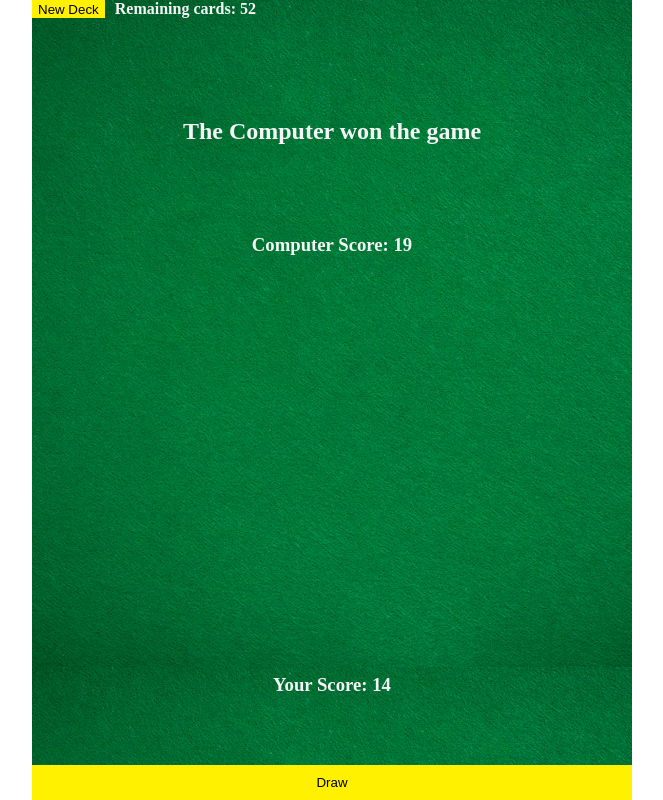
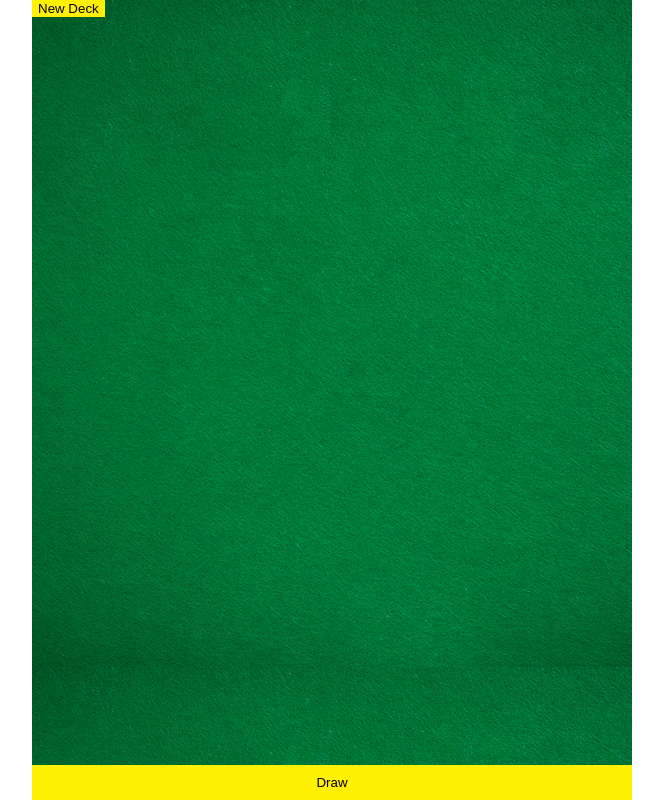
Before and after one commit to joshuaombasa/deckofcardsapiPOKER, a plain HTML site: page index.html in a window 1280 px wide. Shown: the whole page, without its empty margins (308-971 px from the left). Drawn offline with Linux system fonts and the light colour scheme.

Commit message:
updated markup

```diff
--- a/index.html
+++ b/index.html
@@ -11,15 +11,15 @@
     <div class="container" id="container">
         <nav class="nav-section">
             <button class="new-deck-btn" id="new-deck-btn">New Deck</button>
-            <h4 class="remaining-cards" id="remaining-cards">Remaining cards: 52</h4>
+            <h4 class="remaining-cards" id="remaining-cards"></h4>
         </nav>
-        <h2 class="game-winner-text" id="game-winner-text">The Computer won the game</h2>
-        <h3 class="computer-score" id="computer-score">Computer Score: 19</h3>
+        <h2 class="game-winner-text" id="game-winner-text"></h2>
+        <h3 class="computer-score" id="computer-score"></h3>
         <div class="cards-container" id="cards-container">
             <div class="card-1 card" id="card-1"></div>
             <div class="card-2 card" id="card-2"></div>
         </div>
-        <h3 class="your-score" id="your-score">Your Score: 14</h3>
+        <h3 class="your-score" id="your-score"></h3>
         <button class="draw-btn" id="draw-btn">Draw</button>
     </div>
 </body>
```
